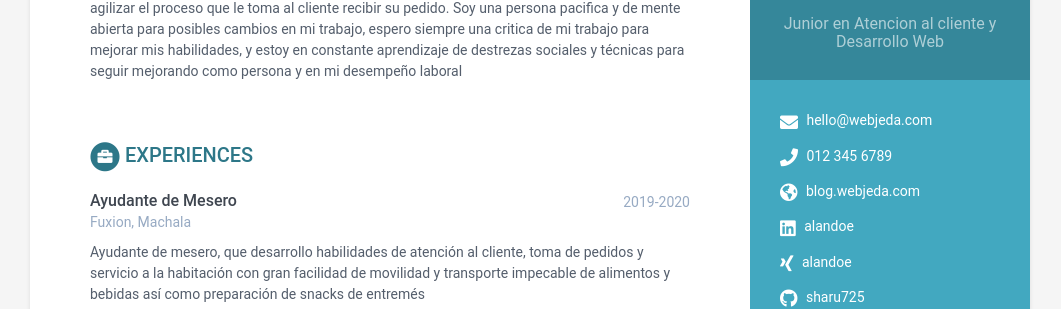
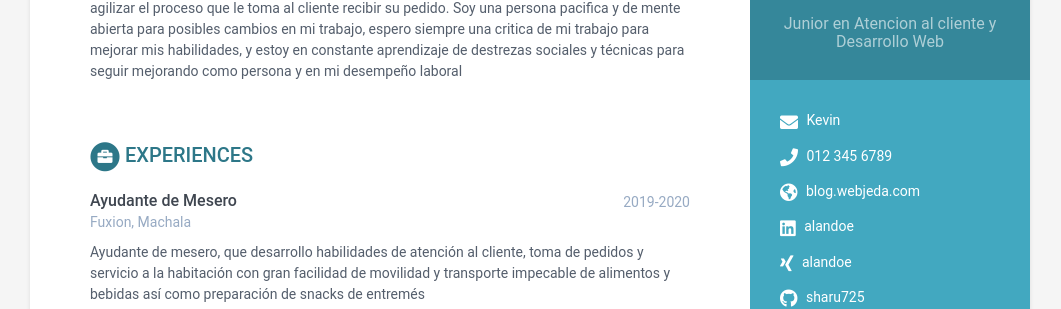
Before and after one commit to KevinC99/good-birch-4e19a, a Jekyll site: the page built from index.html, in a window 1280 px wide. Shown: the part 205-514 px from the top of the page, without its empty margins (110-1171 px from the left). Built offline with Jekyll 4.4.1, drawn with Linux system fonts in a browser that asks for light colours.

Commit message:
data.yml: updated email in sidebar

```diff
--- a/_data/data.yml
+++ b/_data/data.yml
@@ -4,7 +4,7 @@ sidebar:
   name: Kevin Cordova
   tagline: Junior en Atencion al cliente y Desarrollo Web
   avatar: profile.png
-  email: hello@webjeda.com
+  email: Kevin
   phone: 012 345 6789
   website: blog.webjeda.com
   linkedin: alandoe
```
